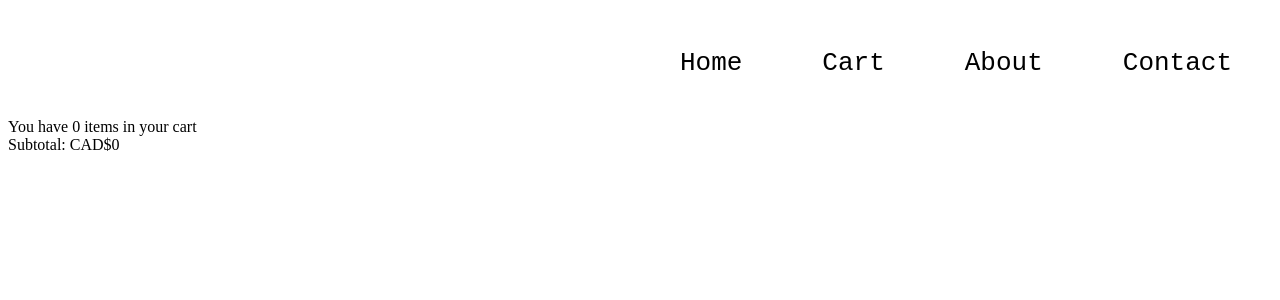
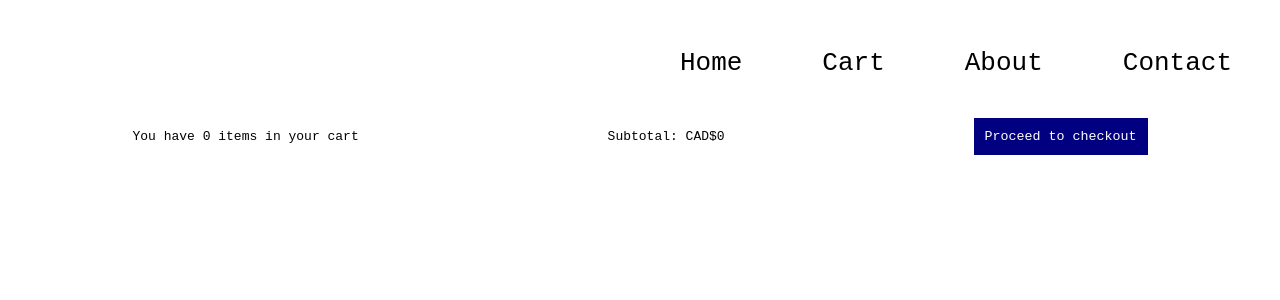
Before and after one commit to alvyjudy/alexwebsite, a React app: page /cart in a window 1280 px wide. Shown: the top 300 px of the page. Built offline with nearby package versions, Linux system fonts and the light colour scheme.

Commit message:
basic style for shopping cart

```diff
--- a/src/components/ItemContainer.js
+++ b/src/components/ItemContainer.js
@@ -135,7 +135,9 @@ class ItemContainer extends React.Component {
               src={item.url}
               alt='image failed to load'
             />
-            <p className={styles.ItemTitle}>Item title 4.99$</p>
+            <p className={styles.ItemTitle}>
+              {`${item.title} Price: CAD$${item.price}`}
+            </p>
             <button
               className={styles.Button}
               type='button'
@@ -147,16 +149,29 @@ class ItemContainer extends React.Component {
     );
     return(
       <div className={styles.cart}>
+
         <div className={styles.cartHeader}>
-          {`You have ${cart.cartItems.length} items in your cart`}
+
+          <div className={styles.cartSum}>
+            {`You have ${cart.cartItems.length} items in your cart`}
+          </div>
+
+          <div className={styles.cartSum}>
+            {`Subtotal: CAD$${subtotal}`}
+          </div>
+
+          <button
+            className={styles.Button}
+            >
+            Proceed to checkout
+          </button>
         </div>
-        <div className={styles.cartHeader}>
-          {`Subtotal: CAD$${subtotal}`}
-        </div>
+
 
         <div className={styles.cartContainer}>
           {allItems}
         </div>
+
       </div>
     );
   }
--- a/src/stylesheets/ItemContainer.module.css
+++ b/src/stylesheets/ItemContainer.module.css
@@ -116,3 +116,14 @@
   width: 10%;
   flex-shrink: 1;
 }
+
+.cartHeader {
+  display: flex;
+  border-bottom: 2px, solid, black;
+  justify-content: space-around;
+  align-items: center;
+}
+
+.cartSum {
+  font-family: monospace;
+}
```
